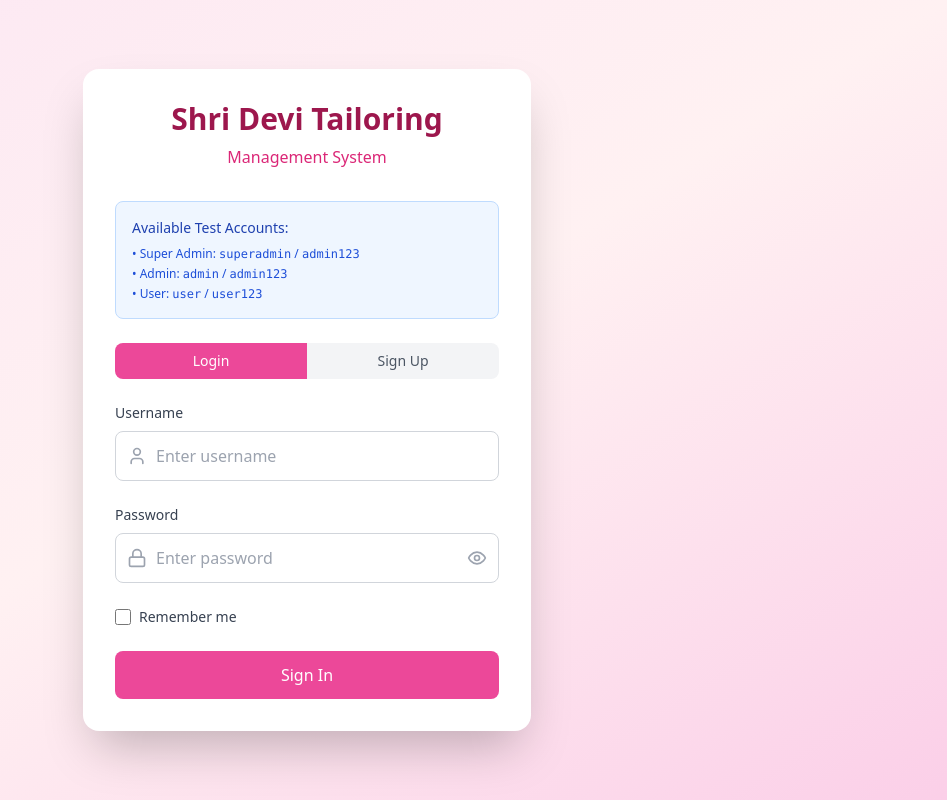
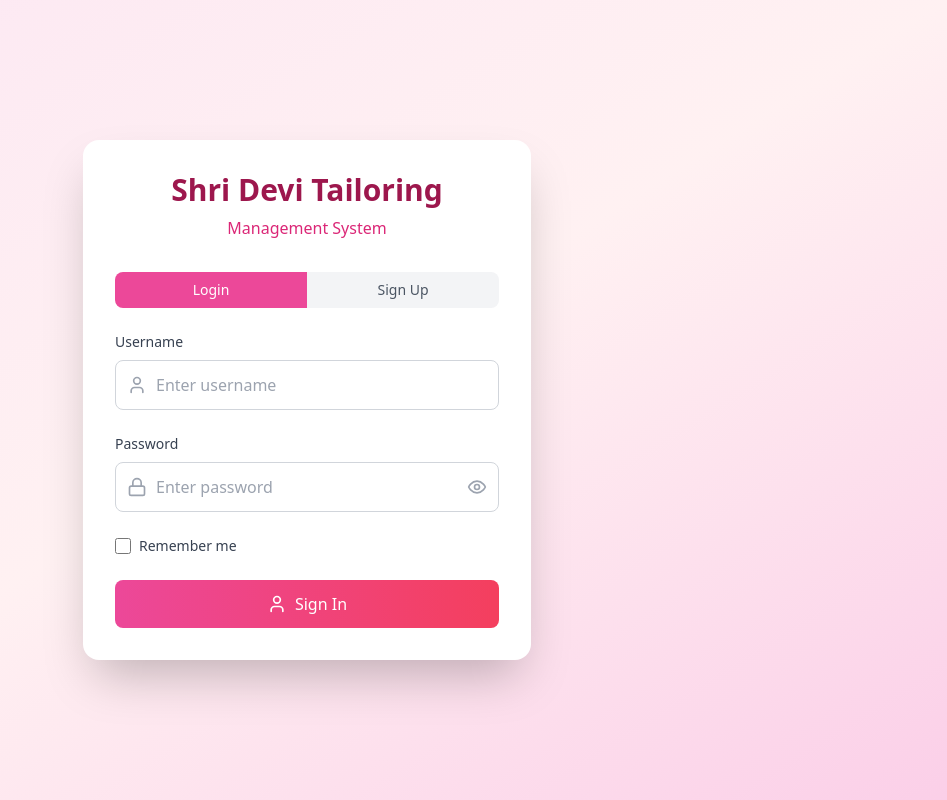
Before and after one commit to shreeshivani2003/shridevi-tailoring-mngt-app, a React (Vite) app: page /login in a window 1280 px wide. Shown: the whole page, without its empty margins (333-1280 px from the left). Built offline with nearby package versions, Linux system fonts and the light colour scheme; no server answers; the database is empty.

Commit message:
refactor: remove credential display and restore clean login interface

```diff
--- a/src/components/Login.tsx
+++ b/src/components/Login.tsx
@@ -78,16 +78,6 @@ const Login: React.FC = () => {
         <div className="text-center mb-8">
           <h1 className="text-3xl font-bold text-pink-800 mb-2">Shri Devi Tailoring</h1>
           <p className="text-pink-600">Management System</p>
-        </div>
-
-        {/* Available Credentials */}
-        <div className="mb-6 p-4 bg-blue-50 border border-blue-200 rounded-lg">
-          <p className="text-sm text-blue-800 font-medium mb-2">Available Test Accounts:</p>
-          <div className="text-xs text-blue-700 space-y-1">
-            <p>• Super Admin: <code>superadmin</code> / <code>admin123</code></p>
-            <p>• Admin: <code>admin</code> / <code>admin123</code></p>
-            <p>• User: <code>user</code> / <code>user123</code></p>
-          </div>
         </div>
 
         <div className="flex mb-6">
@@ -198,9 +188,16 @@ const Login: React.FC = () => {
           <button
             type="submit"
             disabled={loading}
-            className="w-full bg-pink-500 text-white py-3 px-4 rounded-lg font-medium hover:bg-pink-600 focus:ring-2 focus:ring-pink-500 focus:ring-offset-2 transition-colors disabled:opacity-50 disabled:cursor-not-allowed"
+            className="w-full bg-gradient-to-r from-pink-500 to-rose-500 text-white py-3 rounded-lg font-medium hover:from-pink-600 hover:to-rose-600 transition-all transform hover:scale-105 disabled:opacity-50 disabled:cursor-not-allowed flex items-center justify-center gap-2"
           >
-            {loading ? 'Loading...' : (isSignUp ? 'Create Account' : 'Sign In')}
+            {loading ? (
+              'Processing...'
+            ) : (
+              <>
+                {isSignUp ? <UserPlus className="w-5 h-5" /> : <User className="w-5 h-5" />}
+                {isSignUp ? 'Create Account' : 'Sign In'}
+              </>
+            )}
           </button>
         </form>
       </div>
```
